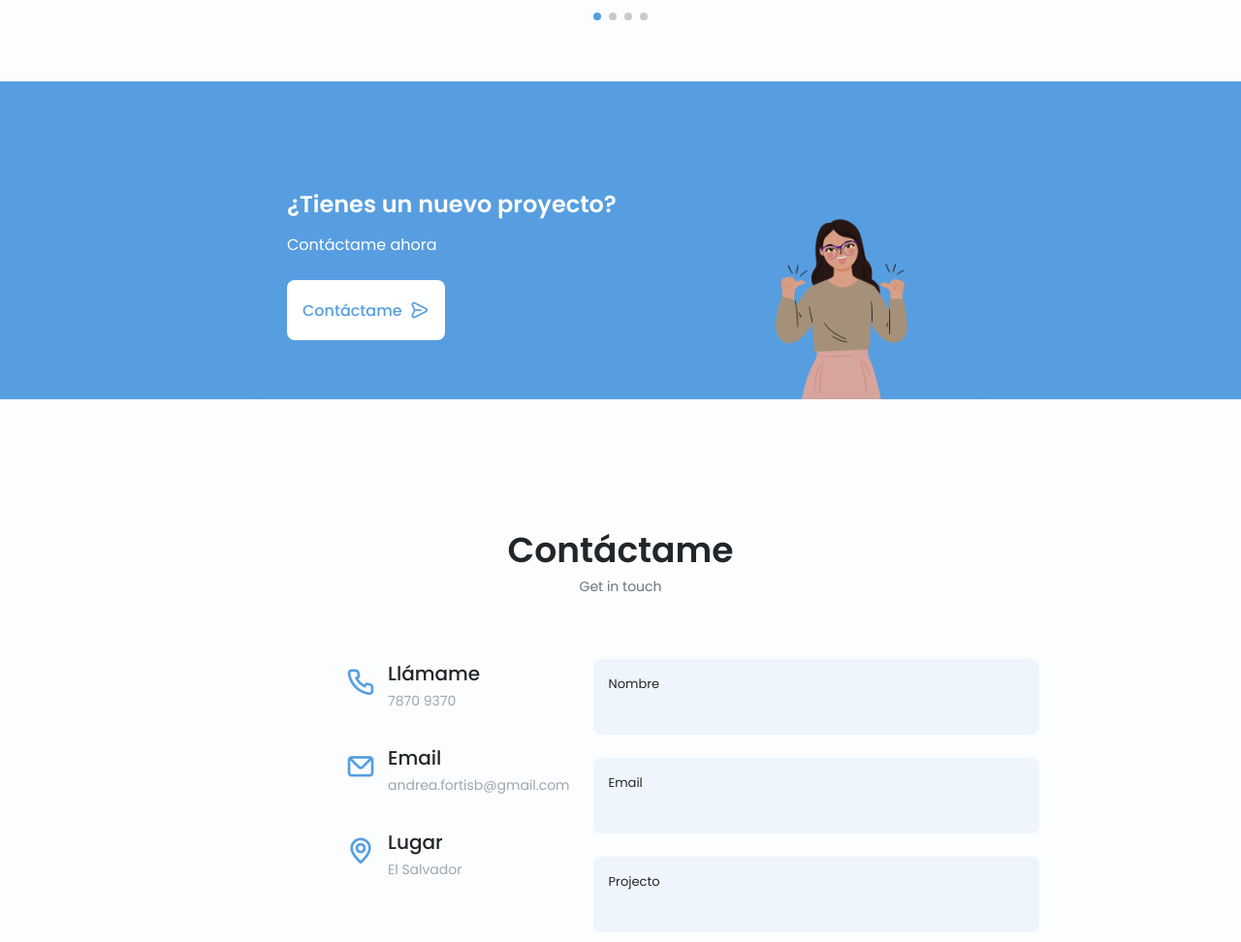
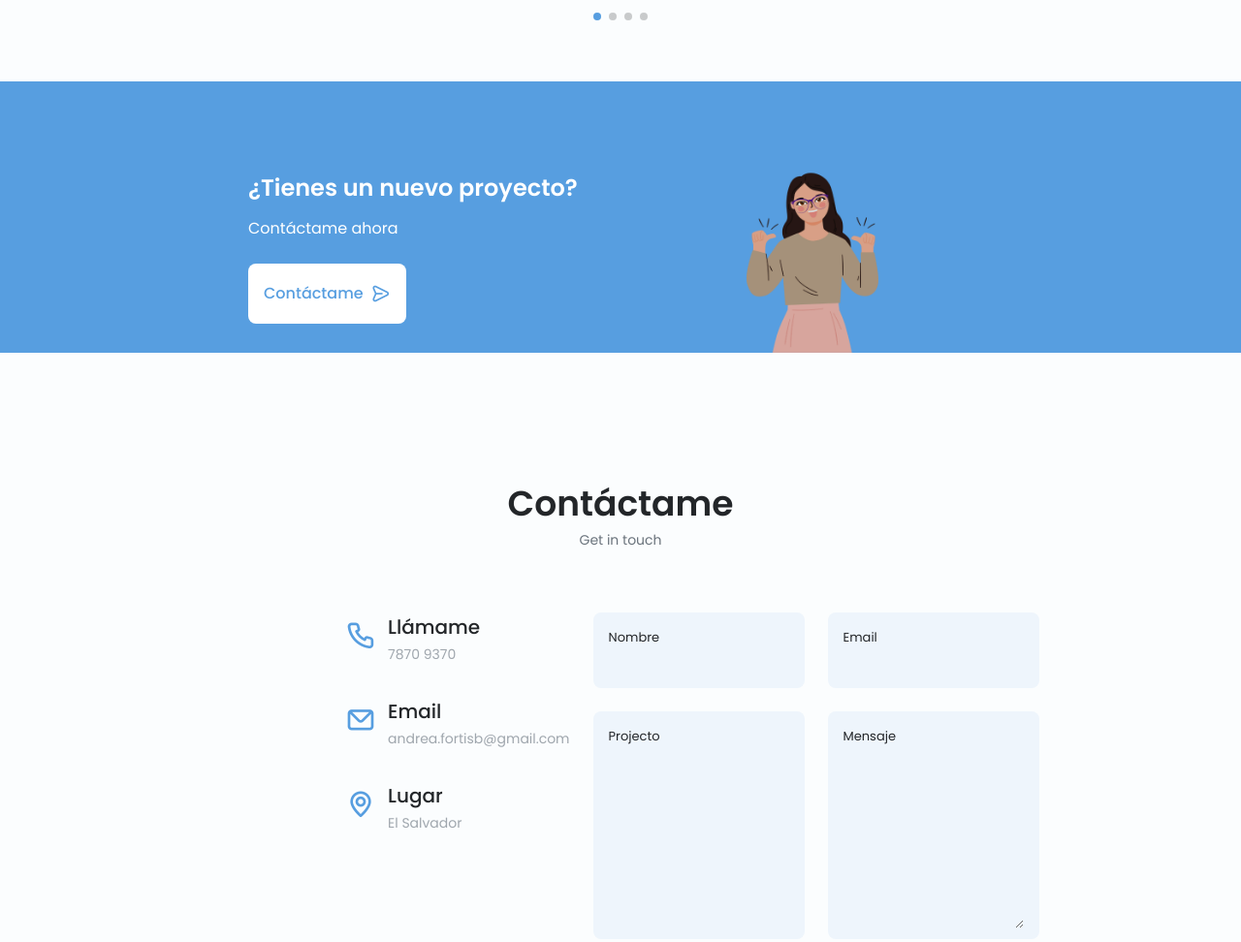
Before and after one commit to fortis-a/portfolio, a website: page index.html in a window 1280 px wide. Shown: the part 3448-4420 px from the top of the page at 97% size. Drawn offline with nearby package versions, Linux system fonts and the light colour scheme.

Commit message:
Update styles.css

```diff
--- a/assets/css/styles.css
+++ b/assets/css/styles.css
@@ -1055,6 +1055,7 @@
   }
 }
 
+/* For large devices (Desktops) */
 @media screen and (min-width: 768px){
   .container{
     margin-left: auto;
@@ -1184,10 +1185,8 @@
   }
   .project_container{
     background-color: var(--first-color-second);
-    border-radius: 1rem;
-    padding: 3rem 2.5rem 0;
-    grid-template-columns: 1fr max-content;
-    column-gap: 3rem;
+    grid-template-columns: repeat(2, 1fr);
+    align-items: center;
   }
   .project_data{
     padding-top: .8rem;
@@ -1196,6 +1195,7 @@
 
   .footer_container{
     grid-template-columns: repeat(3, 1fr);
+    justify-items: center;
   }
   .footer_bg{
     padding: 3rem 0 3.5rem;
@@ -1214,45 +1214,45 @@
 }
 
 /* For large devices */
-@media screen and  (min-width: 1024px){
+@media screen and (min-width: 1024px) {
   .header,
   .main,
-  .footer_container{
+  .footer_container {
     padding: 0;
   }
 
-  .home_blob{
+  .home_blob {
     width: 320px;
   }
-  .home_social{
+  .home_social {
     transform: translateX(-6rem);
   }
 
-  .services_container{
+  .services_container {
     grid-template-columns: repeat(3, 238px);
   }
 
-  .portfolio_content{
+  .portfolio_content {
     column-gap: 5rem;
   }
-  .swiper-portfolio-icon{
+  .swiper-portfolio-icon {
     font-size: 3.5rem;
   }
-  .swiper-button-prev{
+  .swiper-button-prev {
     left: -3.5rem;
   }
   .swiper-button-next{
     right: -3.5rem;
   }
-  .mySwiper > .swiper-pagination-bullets{
+  .mySwiper > .swiper-pagination-bullets {
     bottom: -4.5rem;
   }
-  .contact_form{
+  .contact_form {
     width: 460px;
 
   }
   .contact_inputs{
-grid-template-columns: repeat(2 1fr);
+    grid-template-columns: repeat(2, 1fr);
 
+      }
   }
-  }
```
